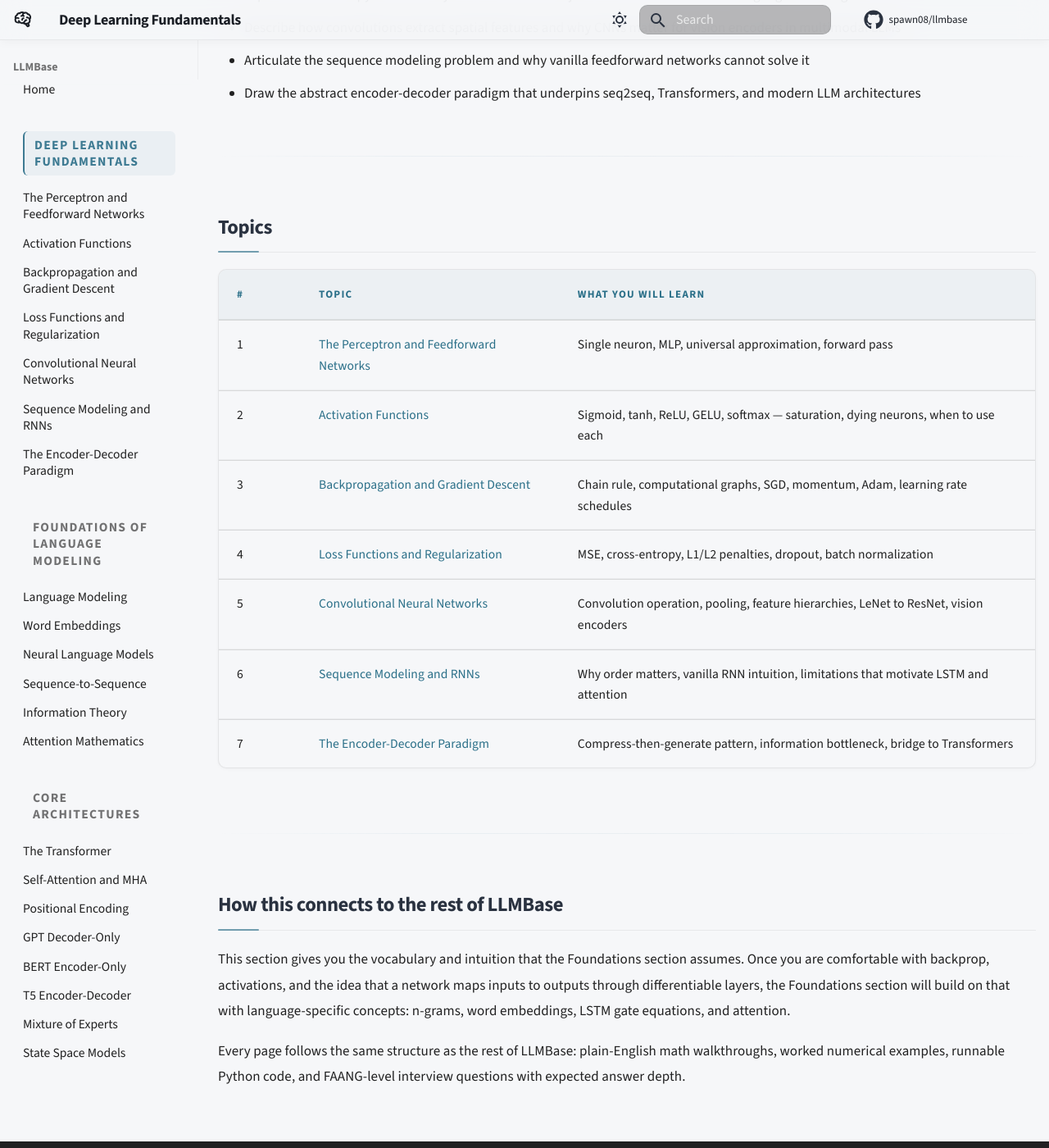
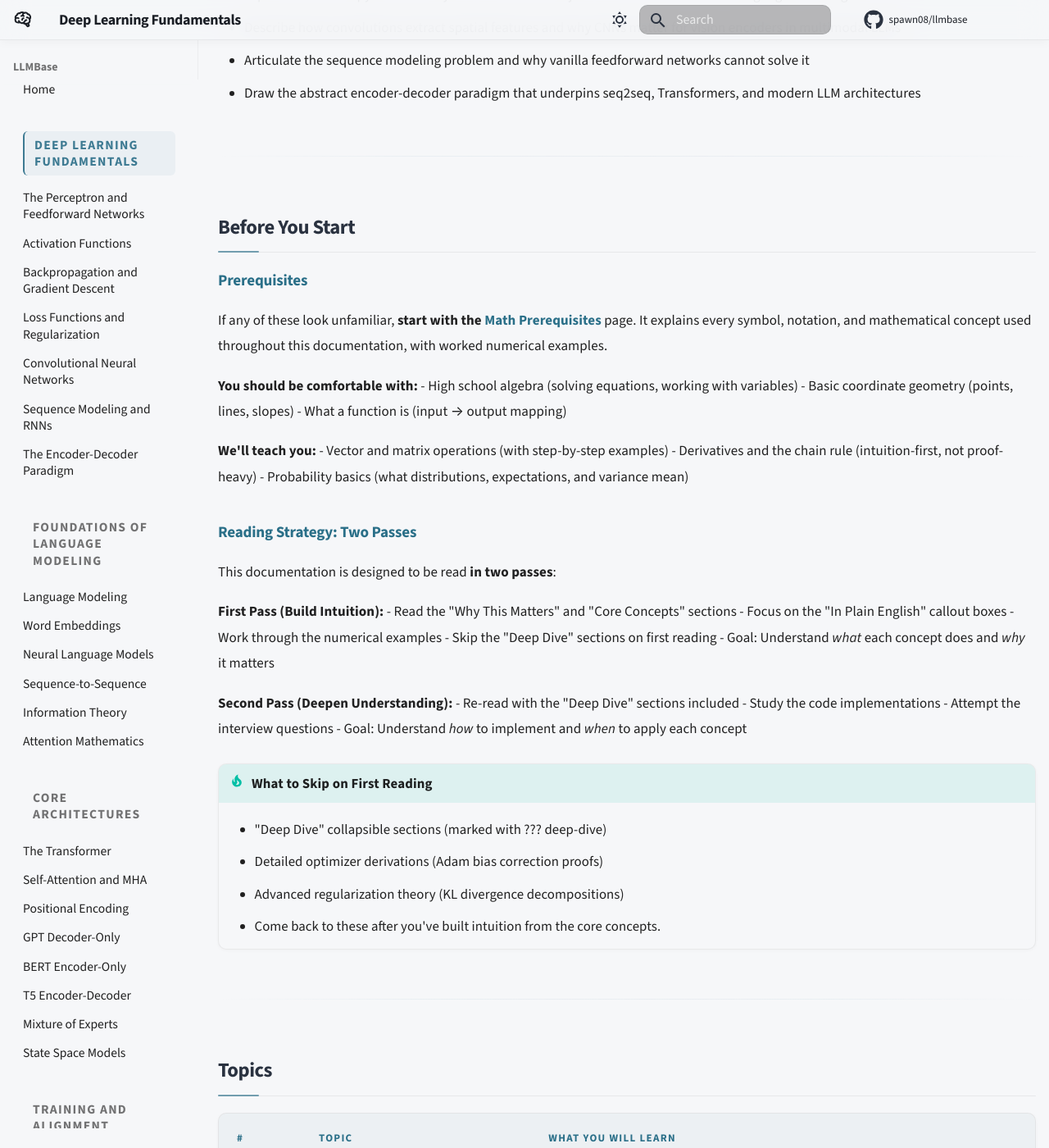
Before and after one commit to spawn08/llmbase, an MkDocs documentation site: the page built from docs/00_prerequisites/index.md, in a window 1280 px wide and 1400 px high, scrolled down 751 px. Shown: the whole window at 82% size. Built offline with MkDocs 1.6.1 and Material for MkDocs 9.7.7, drawn with Linux system fonts in a browser that asks for light colours; comment, search, counter and statistics services are not loaded; some of the changed text lies outside the part shown.

Commit message:
Add math prerequisites and simplify deep learning fundamentals documentation
- Create comprehensive mathematics prerequisites appendix (00_math_prerequisites.md)
  - Explains all notation: vectors, matrices, derivatives, summation, log/exp, probability
  - Provides worked numerical examples for every concept
  - Includes quick reference card for easy lookup
  - Specifically explains notation like x ∈ ℝ^d in detail

- Update prerequisites index with reading strategy
  - Add 'Before You Start' section with prerequisites overview
  - Introduce two-pass reading strategy (intuition first, depth second)
  - Add 'What to Skip on First Reading' guidance for undergraduates
  - Reorganize topics table to include math prerequisites as topic #0

- Add notation help callouts to all prerequisite files
  - Link to relevant math prerequisite sections
  - Guide students when they encounter unfamiliar notation

Goal: Make documentation accessible to undergraduates without changing technical accuracy.

```diff
--- a/docs/00_prerequisites/index.md
+++ b/docs/00_prerequisites/index.md
@@ -19,10 +19,52 @@ After completing Part 0 you will be able to:
 
 ---
 
+## Before You Start
+
+### Prerequisites
+
+If any of these look unfamiliar, **start with the [Math Prerequisites](00_math_prerequisites.md)** page. It explains every symbol, notation, and mathematical concept used throughout this documentation, with worked numerical examples.
+
+**You should be comfortable with:**
+- High school algebra (solving equations, working with variables)
+- Basic coordinate geometry (points, lines, slopes)
+- What a function is (input → output mapping)
+
+**We'll teach you:**
+- Vector and matrix operations (with step-by-step examples)
+- Derivatives and the chain rule (intuition-first, not proof-heavy)
+- Probability basics (what distributions, expectations, and variance mean)
+
+### Reading Strategy: Two Passes
+
+This documentation is designed to be read **in two passes**:
+
+**First Pass (Build Intuition):**
+- Read the "Why This Matters" and "Core Concepts" sections
+- Focus on the "In Plain English" callout boxes
+- Work through the numerical examples
+- Skip the "Deep Dive" sections on first reading
+- Goal: Understand *what* each concept does and *why* it matters
+
+**Second Pass (Deepen Understanding):**
+- Re-read with the "Deep Dive" sections included
+- Study the code implementations
+- Attempt the interview questions
+- Goal: Understand *how* to implement and *when* to apply each concept
+
+!!! tip "What to Skip on First Reading"
+    - "Deep Dive" collapsible sections (marked with ??? deep-dive)
+    - Detailed optimizer derivations (Adam bias correction proofs)
+    - Advanced regularization theory (KL divergence decompositions)
+    - Come back to these after you've built intuition from the core concepts.
+
+---
+
 ## Topics
 
 | # | Topic | What You Will Learn |
 |---|-------|---------------------|
+| 0 | [Math Prerequisites](00_math_prerequisites.md) | **Start here if math notation is unfamiliar** — vectors, matrices, derivatives, summation, log/exp, probability basics |
 | 1 | [The Perceptron and Feedforward Networks](01_perceptron_and_ffn.md) | Single neuron, MLP, universal approximation, forward pass |
 | 2 | [Activation Functions](02_activation_functions.md) | Sigmoid, tanh, ReLU, GELU, softmax — saturation, dying neurons, when to use each |
 | 3 | [Backpropagation and Gradient Descent](03_backpropagation.md) | Chain rule, computational graphs, SGD, momentum, Adam, learning rate schedules |
```
Also changed, not shown: docs/00_prerequisites/00_math_prerequisites.md (added, +426 -0 lines).
